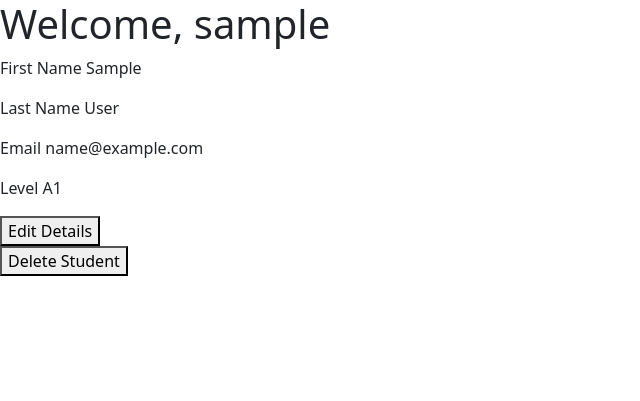
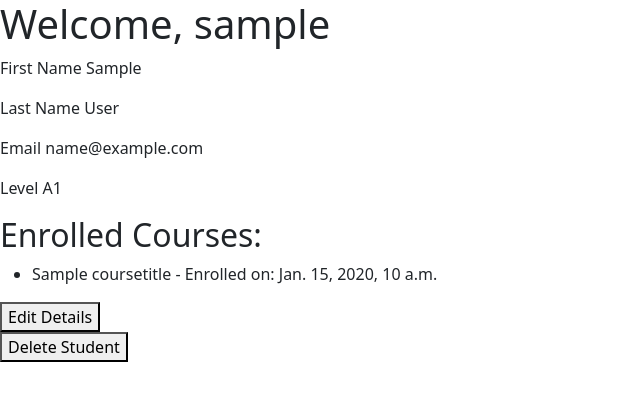
Before and after one commit to Tori-coder/django_project_4, a Django app: page /profile/ in a window 1280 px wide. Shown: the top 401 px of the page, without its empty margins (0-640 px from the left). Run offline with Django 5.2, Linux system fonts and the light colour scheme; a user stored in the database is signed in; tables that the repository leaves empty hold one stand-in row (values such as "Sample post").

Commit message:
add enrolment functionality

```diff
--- a/main/templates/main/course_list.html
+++ b/main/templates/main/course_list.html
@@ -12,7 +12,7 @@
             {% if course.beginners == True %}
                 <p>Suitable for beginners</p>
             {% endif %}
-            <button>Enrol now</button>
+            <a href="{% url 'enrol' course.id %}"><button>Enrol Now</button></a>
            </div>
         {% endfor %}
     </ul>
--- a/main/templates/main/profile.html
+++ b/main/templates/main/profile.html
@@ -7,6 +7,12 @@
         <p>Last Name {{profile.user.last_name}}</p>
         <p>Email {{profile.user.email}}</p>
         <p>Level {{profile.level}}</p>
+        <h2>Enrolled Courses:</h2>
+            <ul>
+                {% for course in courses_enrolled %}
+                    <li>{{ course.title }} - Enrolled on: {{ course.enrolment_set.first.enrolment_date }}</li>
+                {% endfor %}
+            </ul>
         <a href="{% url 'edit_profile' %}"><button>Edit Details</button></a>
         <form method="post" action="{% url 'delete_profile' %}" onsubmit="return confirmDelete();">
             {% csrf_token %}
--- a/main/urls.py
+++ b/main/urls.py
@@ -12,4 +12,5 @@ urlpatterns = [
     path('profile/', views.student_profile, name='student_profile'),
     path("profile/edit/", views.edit_profile, name="edit_profile"),
     path("profile/delete/", views.delete_profile, name="delete_profile"),
+    path('enrol/<int:course_id>/', views.course_enrol, name='enrol'),
 ]
--- a/main/views.py
+++ b/main/views.py
@@ -1,6 +1,7 @@
 from django.shortcuts import render, redirect
 from django.http import HttpResponse, HttpResponseRedirect
-from .models import CourseTitle, StudentProfile
+from django.contrib import messages
+from .models import CourseTitle, StudentProfile, Enrolment
 from .forms import StudentRegistrationForm, StudentProfileForm, UserForm
 
 def index(response):
@@ -28,7 +29,9 @@ def register(request):
 
 def student_profile(request):
     profile = StudentProfile.objects.get(user=request.user)
-    return render(request, 'main/profile.html', {'profile': profile})
+    enrolments = Enrolment.objects.filter(student=request.user)
+    courses_enrolled = [enrolment.course_title for enrolment in enrolments]
+    return render(request, 'main/profile.html', {'profile': profile, 'courses_enrolled': courses_enrolled})
 
 def edit_profile(request):
     profile = StudentProfile.objects.get(user=request.user)
@@ -48,3 +51,14 @@ def delete_profile(request):
     if request.method == 'POST':
         request.user.delete()
         return redirect('home')
+
+def course_enrol(request, course_id):
+    course = CourseTitle.objects.get(id=course_id)
+
+    # Check if the user is authenticated
+    if not request.user.is_authenticated:
+        return redirect('login')
+    else:
+        Enrolment.objects.create(student=request.user, course_title=course)
+        messages.success(request, f'You have successfully enrolled in {course.title}.')
+        return redirect('student_profile')
```
